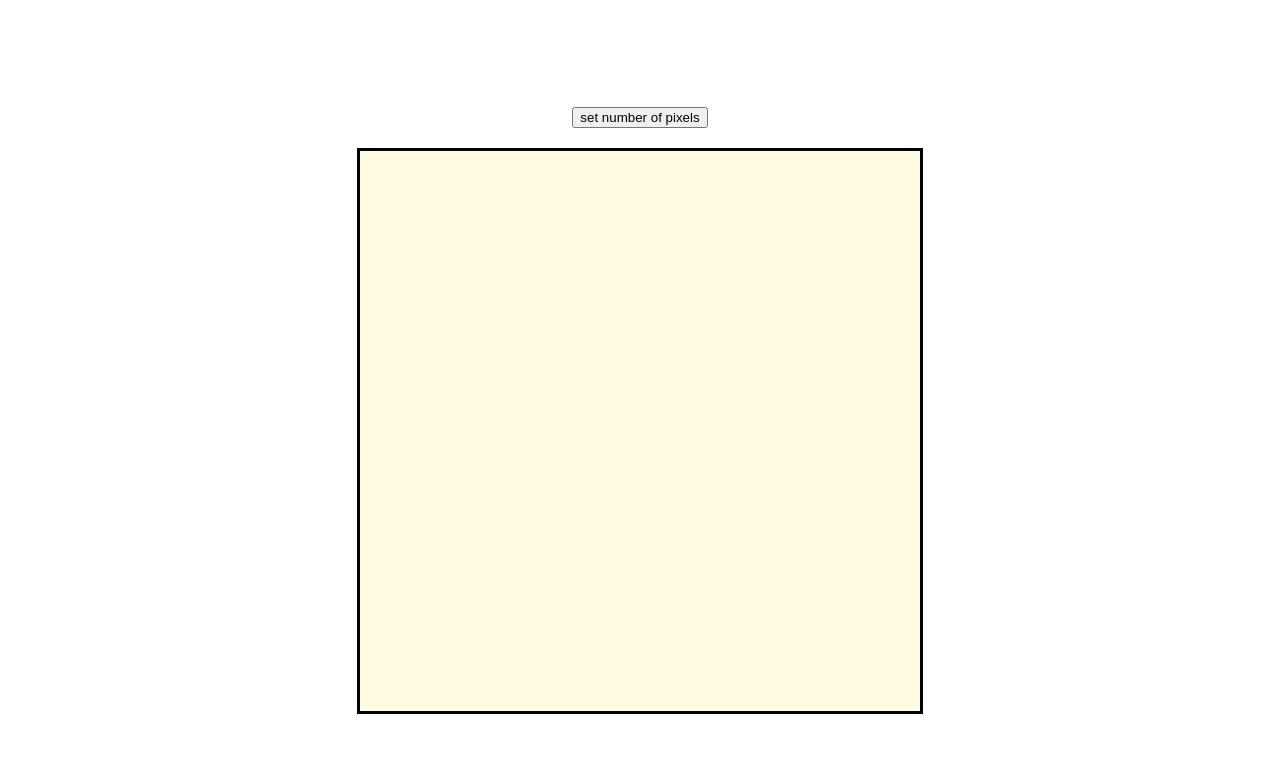
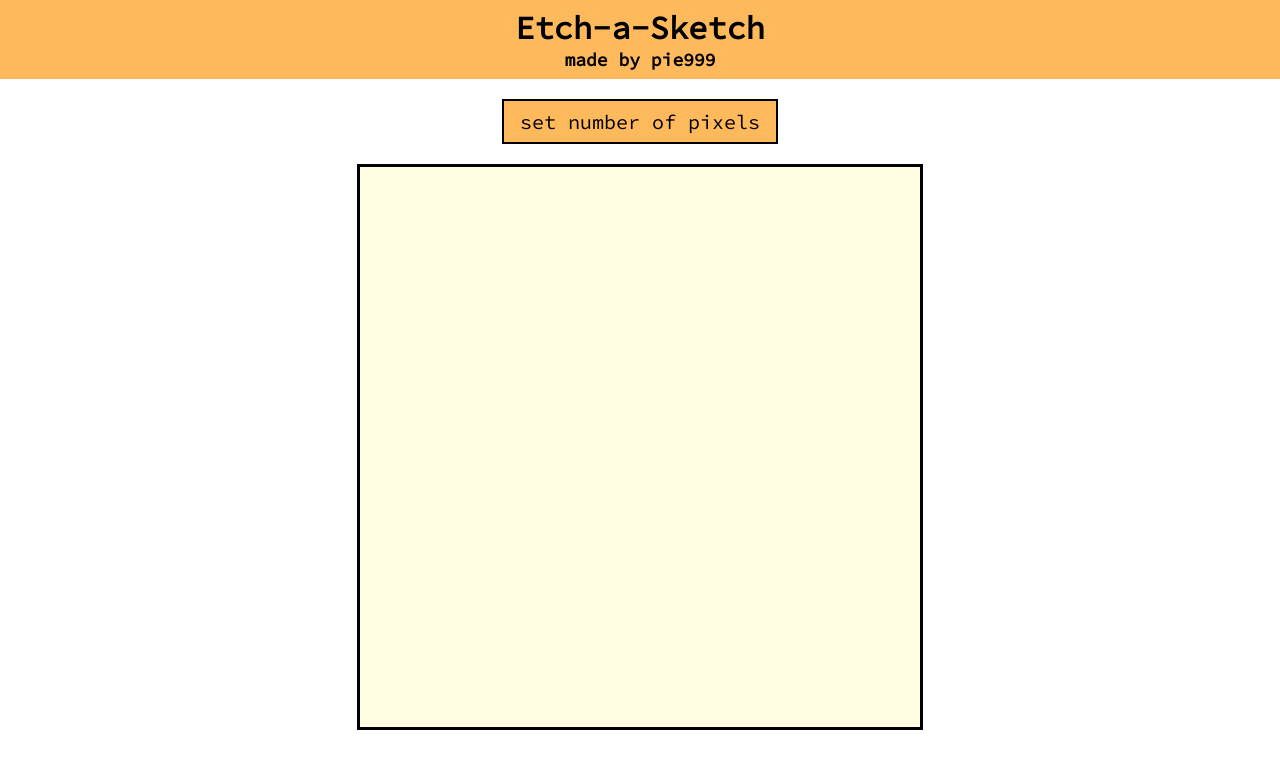
Before and after one commit to pie999/etch-a-sketch, a plain HTML site: page index.html in a window 1280 px wide. Drawn offline with Linux system fonts and the light colour scheme.

Commit message:
Add prettier UI and a default 20x20 start canvas

```diff
--- a/index.html
+++ b/index.html
@@ -2,12 +2,23 @@
 <html lang="en">
 <head>
     <meta charset="UTF-8">
+    <link rel="preconnect" href="https://fonts.googleapis.com">
+    <link rel="preconnect" href="https://fonts.gstatic.com" crossorigin>
+    <link href="https://fonts.googleapis.com/css2?family=Source+Code+Pro&display=swap" rel="stylesheet">
     <link rel="stylesheet" href="style.css">
     <script src="javascript.js" defer></script>
     <title>Etch-a-Sketch</title>
 </head>
 <body>
-    <button>set number of pixels</button>
-    <div class="container"></div>
+    <header>
+        <h1>Etch-a-Sketch</h1>
+        <h2>made by pie999</h2>
+    </header>
+
+    <main>
+        <button>set number of pixels</button>
+        <div class="container"></div>
+    </main>
+
 </body>
 </html>
--- a/javascript.js
+++ b/javascript.js
@@ -1,4 +1,7 @@
 const container = document.querySelector(".container");
+let pixelsPerSide = 20;
+createCanvas(pixelsPerSide);
+
 const button = document.querySelector("button");
 button.addEventListener("click", () => {
     while(container.firstChild)
@@ -8,7 +11,11 @@ button.addEventListener("click", () => {
         alert("Number must be between 1 and 100");
         pixelsPerSide = prompt("How many pixels on each side?");
     }
-    for (let i = 0; i < pixelsPerSide; i++){
+    createCanvas(pixelsPerSide);
+});
+
+function createCanvas(numberOfPixelsPerSide){
+        for (let i = 0; i < pixelsPerSide; i++){
         const rowcont = document.createElement("div")
         rowcont.classList.add("rowcont");
         container.appendChild(rowcont)
@@ -21,4 +28,4 @@ button.addEventListener("click", () => {
             });
         }
     }
-});
+}
--- a/style.css
+++ b/style.css
@@ -1,14 +1,42 @@
 body {
     margin: 0;
+    font-family: 'Source Code Pro', monospace;
+
+}
+
+header {
+    text-align: center;
+    background-color: rgb(255, 185, 93);
+    padding: 8px;
+}
+
+h1, h2{
+    margin: 0;
+}
+
+h2{
+    font-size: 18px;
+}
+
+
+button {
+    margin: 20px;
+}
+
+main {
     display: flex;
     flex-direction: column;
     justify-content: center;
     align-items: center;
-    min-height: 100vh;
+    min-height: 80vh;
 }
 
 button {
-    margin: 20px;
+    background-color: rgb(255, 185, 93);
+    border: 2px solid black;
+    font-family: 'Source Code Pro', monospace;
+    font-size: 20px;
+    padding: 8px 16px;
 }
 
 .container {
```
